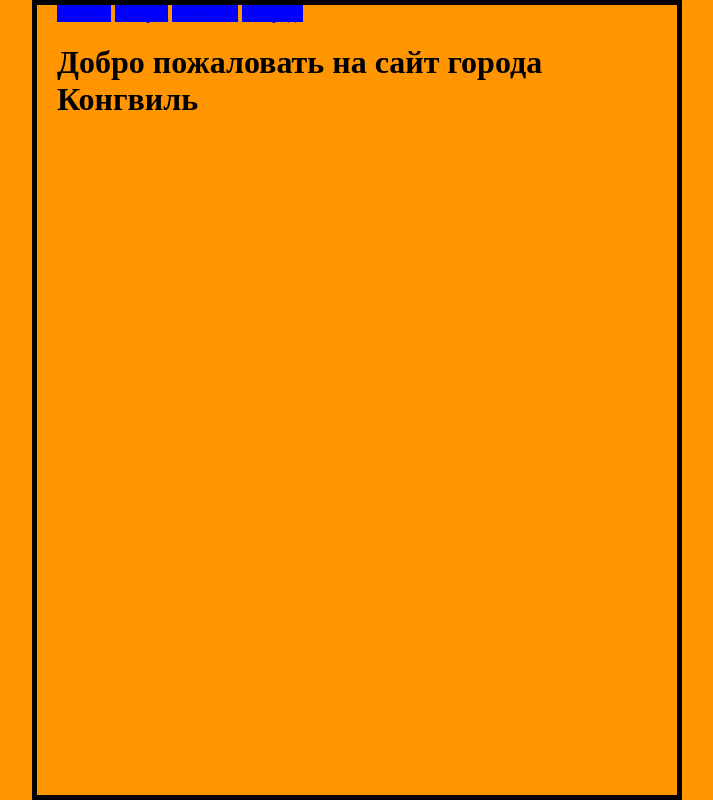
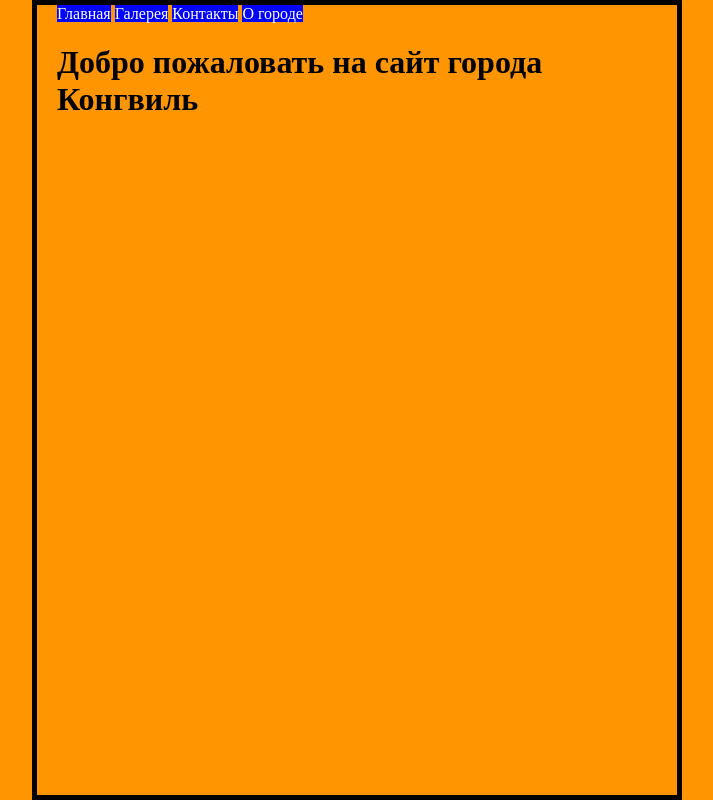
Before and after one commit to Garmen-YT/congville, a plain HTML site: page index.html in a window 1280 px wide. Shown: the whole page, without its empty margins (283-996 px from the left). Drawn offline with Linux system fonts and the light colour scheme.

Commit message:
Update style.css

```diff
--- a/style.css
+++ b/style.css
@@ -6,6 +6,8 @@ body {
   border: 5px solid black;
 }
 .navbar a {
-  width: 100px;
+  width: 200px;
   background-color: blue;
+  color: white;
+  text-decoration: none;
 }
```
